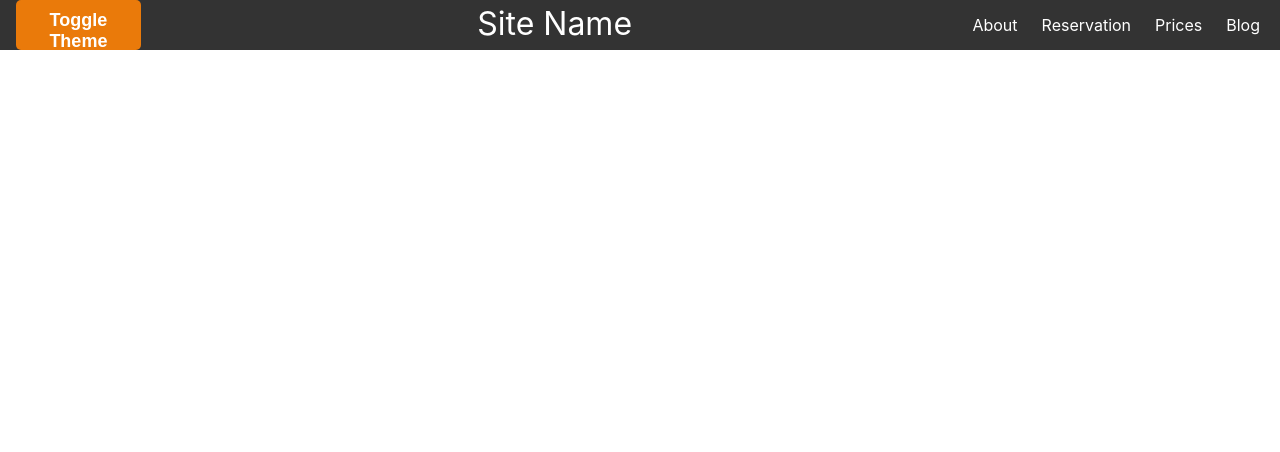
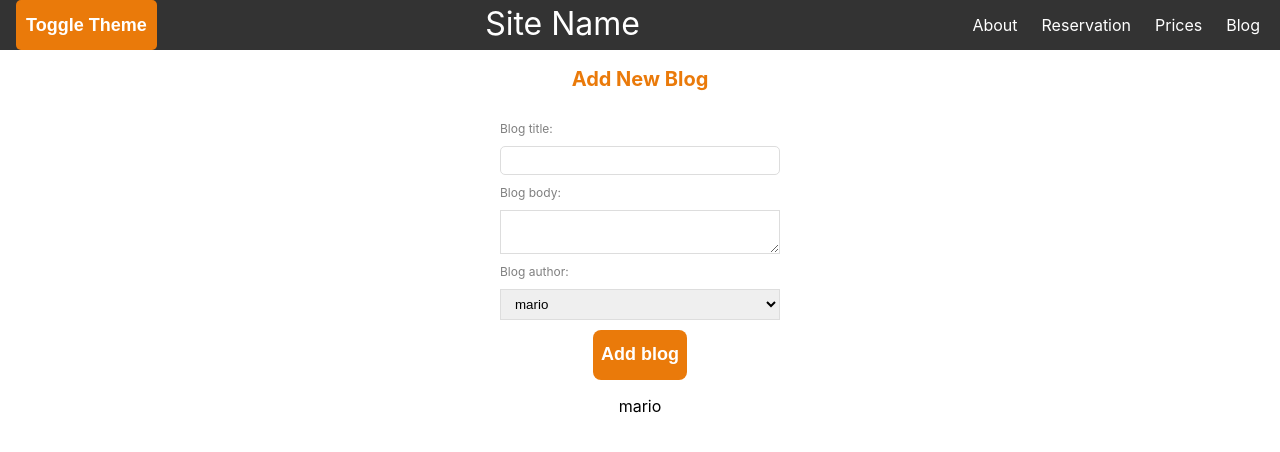
Before and after one commit to cieniu231/barber, a React (Create React App) app: page /newblog in a window 1280 px wide. Shown: the top 452 px of the page. Built offline with nearby package versions, Linux system fonts and the light colour scheme.

Commit message:
completed app

```diff
--- a/data/db.json
+++ b/data/db.json
@@ -1,16 +1,98 @@
 {
   "blogs": [
     {
-      "title": "My first post",
-      "body": "Pierwszy post treningowy",
+      "title": "s",
+      "body": "s",
       "author": "mario",
-      "id": 1
+      "id": 8
     },
     {
-      "title": "My second post",
-      "body": "Drugi post treningowy",
+      "title": "s",
+      "body": "s",
+      "author": "mario",
+      "id": 9
+    },
+    {
+      "title": "s",
+      "body": "ss",
+      "author": "mario",
+      "id": 10
+    },
+    {
+      "title": "s",
+      "body": "ss",
+      "author": "mario",
+      "id": 11
+    },
+    {
+      "title": "s",
+      "body": "ssssssssssssssssssssssssssssssssssssssssssssssssssssss",
       "author": "yoshi",
-      "id": 2
+      "id": 12
+    },
+    {
+      "title": "s",
+      "body": "ssssssssssssssssssssssssssssssssssssssssssssssssssssss",
+      "author": "yoshi",
+      "id": 13
+    },
+    {
+      "title": "s",
+      "body": "ssssssssssssssssssssssssssssssssssssssssssssssssssssss",
+      "author": "yoshi",
+      "id": 14
+    },
+    {
+      "title": "s",
+      "body": "ssssssssssssssssssssssssssssssssssssssssssssssssssssss",
+      "author": "yoshi",
+      "id": 15
+    },
+    {
+      "title": "s",
+      "body": "ssssssssssssssssssssssssssssssssssssssssssssssssssssss",
+      "author": "yoshi",
+      "id": 16
+    },
+    {
+      "title": "r",
+      "body": "r",
+      "author": "mario",
+      "id": 17
+    },
+    {
+      "title": "f",
+      "body": "f",
+      "author": "mario",
+      "id": 21
+    },
+    {
+      "title": "e",
+      "body": "e",
+      "author": "mario",
+      "id": 22
+    },
+    {
+      "title": "e",
+      "body": "e",
+      "author": "mario",
+      "id": 23
+    }
+  ],
+  "prices": [
+    {
+      "id": 1,
+      "name": "Kamil",
+      "combo": 120,
+      "broda": 60,
+      "hair-cut": 60
+    },
+    {
+      "id": 2,
+      "name": "Sebastian",
+      "combo": 100,
+      "broda": 50,
+      "hair-cut": 50
     }
   ]
 }
--- a/src/App.js
+++ b/src/App.js
@@ -8,6 +8,9 @@ import Prices from "./components/prices";
 import Blog from "./components/blog";
 import { Route, Routes } from "react-router-dom";
 import { ThemeProvider } from './components/ThemeContext'
+import BlogDetails from "./components/blogdetails";
+import Create from "./components/newblog";
+import NotFound from "./components/NotFound";
 
 function App() {
 
@@ -21,6 +24,10 @@ function App() {
               <Route path="/reservation" element={<Reservation/>} />
               <Route path="/prices" element={<Prices/>} />
               <Route path="/blog" element={<Blog/>} />
+              <Route path="/newblog" element={<Create/>} />
+              <Route path="/blogs/:id" element={<BlogDetails/>} />
+              <Route path="*" element={<NotFound/>} />
+
             </Routes>
           </div>
       </ThemeProvider>
--- /dev/null
+++ b/src/components/NotFound.js
@@ -0,0 +1,13 @@
+import {Link} from "react-router-dom";
+
+const NotFound = () => {
+    return (
+        <div className="not-found">
+            <h2>Sorry</h2>
+            <p>That page cannot be found</p>
+            <Link to="/">Back to the homepage...</Link>
+        </div>
+    );
+}
+
+export default NotFound;
--- /dev/null
+++ b/src/components/blogdetails.js
@@ -0,0 +1,33 @@
+import {useNavigate, useParams} from "react-router-dom";
+import useFetch from "../useFetch";
+
+const BlogDetails = () => {
+    const { id } = useParams();
+    const { data: blog, error, isLoading } = useFetch('http://localhost:8000/blogs/'+id);
+    const navigate = useNavigate();
+
+    const handleClick = () => {
+        fetch('http://localhost:8000/blogs/' + blog.id, {
+            method: 'DELETE'
+        }).then(() => {
+            navigate("/blog")
+        })
+    }
+
+    return (
+        <div>
+            { isLoading && <div>Loading...</div> }
+            { error && <div> { error } </div> }
+            { blog && (
+                <article>
+                    <h2>{ blog.title }</h2>
+                    <p>Written by { blog.author }</p>
+                    <div>{ blog.body }</div>
+                    <button onClick={handleClick}>delete</button>
+                </article>
+            )}
+        </div>
+    );
+}
+
+export default BlogDetails;
--- a/src/components/bloglist.js
+++ b/src/components/bloglist.js
@@ -1,12 +1,15 @@
-const BlogList = ({ blogs, title, handleDelete }) => {
+import {Link, useParams} from "react-router-dom";
+
+const BlogList = ({ blogs, title }) => {
     return (
         <div className="blog-list">
             <h2> { title } </h2>
             { blogs.map((blog) => (
                 <div className="blog-preview" key={blog.id}>
-                    <h2>{ blog.title }</h2>
-                    <p>Written by { blog.author }</p>
-                    <button onClick={() => handleDelete(blog.id)}>delete blog</button>
+                    <Link to={`/blogs/${blog.id}`}>
+                        <h2>{ blog.title }</h2>
+                        <p>Written by { blog.author }</p>
+                    </Link>
                 </div>
             ))}
         </div>
--- a/src/components/navigation.js
+++ b/src/components/navigation.js
@@ -5,14 +5,14 @@ import {useThemeUpdate} from "./ThemeContext";
 
 export default function Navbar() {
 
-        const toggleTheme = useThemeUpdate()
+    const toggleTheme = useThemeUpdate()
     return(
         <>
             <nav className="nav">
                 <button onClick={toggleTheme}>Toggle Theme</button>
                 <Link to="/" className="site-title">
-                Site Name
-            </Link>
+                    Site Name
+                </Link>
             <ul>
                 <CustomLink to="/about">About</CustomLink>
                 <CustomLink to="/reservation">Reservation</CustomLink>
--- /dev/null
+++ b/src/components/newblog.js
@@ -0,0 +1,63 @@
+import {useState} from "react";
+import {useNavigate} from "react-router-dom";
+
+
+const Create = () => {
+    const [title, setTitle] = useState('');
+    const [body, setBody] = useState('');
+    const [author, setAuthor] = useState('mario');
+    const [isLoading, setIsLoading] = useState(false);
+    const navigate = useNavigate();
+
+    const handleSubmit = (e) => {
+        e.preventDefault();
+        const blog = { title, body, author };
+
+        setIsLoading(true);
+
+        fetch('http://localhost:8000/blogs',{
+            method: 'POST',
+            headers: { "Content-Type": "application/json" },
+            body: JSON.stringify(blog)
+        }).then(() => {
+            setIsLoading(false);
+            navigate("/blog")
+        })
+    }
+
+    return (
+        <div className="create">
+            <h2>Add New Blog</h2>
+            <form onSubmit={handleSubmit}>
+                <label>Blog title:</label>
+                <input
+                    type="text"
+                    required
+                    value={title}
+                    onChange = {(e) => setTitle(e.target.value)}
+                />
+                <label>Blog body:</label>
+                <textarea
+                required
+                value={body}
+                onChange={(e) => setBody(e.target.value)}
+                ></textarea>
+                <label>Blog author:</label>
+                <select
+                    value={author}
+                    onChange={(e) => setAuthor(e.target.value)}
+                >
+                    <option value="mario">mario</option>
+                    <option value="yoshi">yoshi</option>
+                </select>
+                {!isLoading && <button>Add blog</button>}
+                {isLoading && <button disabled>Adding blog</button>}
+                <p>{title}</p>
+                <p>{body}</p>
+                <p>{author}</p>
+            </form>
+        </div>
+    )
+}
+
+export default Create;
--- /dev/null
+++ b/src/components/pricelist.js
@@ -0,0 +1,13 @@
+const PriceList = ({prices, title}) => {
+    return (
+        <div className="blog-list">
+            <h2> {title} </h2>
+                <div>
+                    <h2>{prices.name}</h2>
+                    <h2>{prices.combo}</h2>
+                </div>
+        </div>
+    );
+}
+
+export default PriceList;
--- a/src/components/prices.js
+++ b/src/components/prices.js
@@ -1,5 +1,7 @@
-import React, {useRef, useState} from 'react';
+import React, { useState } from 'react';
 import {useTheme} from "./ThemeContext";
+import  useFetch  from '../useFetch'
+import PriceList from './pricelist'
 
 
 
@@ -14,36 +16,26 @@ export default function Prices() {
         margin: '2rem'
     }
 
-    const [state, setState] = useState({
-        text: "Wpisz rok",
-    });
+    const [currentId, setCurrentId] = useState("1");
+    const {data: prices, isLoading, error} = useFetch("http://localhost:8000/prices/"+currentId);
+    const handleDataChange = (e, _isLoading) => {
+        setCurrentId(e.target.value);
+    }
 
-    const number = useRef("");
 
-    const handleDateChange = (e) => {
-        const value = number.current.value;
-        console.log(value);
-        fetch(`http://numbersapi.com/${value}/year?json`)
-            .then(res => {
-                if(res.ok){
-                    return res
-                }
-                throw Error(res.status)
-            })
-            .then(res => res.json())
-            .then(data => setState(prevState => {
-                return { ...prevState, text: data.text }
-            }))
-            .catch(err => setState(() => {
-                return { text: "Wpisz rok " }
-            }))
 
-    }
 
     return(
         <>
-            <input onChange={handleDateChange} type="text" ref={number}/>
-            <p>Odpowiedź: {state.text} </p>
+            <select onChange={handleDataChange} value={currentId}>
+                <option value="1">Kamil (Master  Barber)</option>
+                <option value="2">Sebastian (Barber)</option>
+            </select>
+
+            {error && <div>{error}</div>}
+            {isLoading && <div>Loading...</div>}
+            {!isLoading && prices && <PriceList prices={prices} title={"All Blogs!"} />}
+
         </>
     )
 
--- a/src/styles.css
+++ b/src/styles.css
@@ -49,7 +49,6 @@ body {
 }
 
 button {
-    width: 10%;
     height: 50px;
     border: none;
     background-color: #ea7a0a;
@@ -116,3 +115,39 @@ input:invalid[focused="true"]{
 input:invalid[focused="true"] ~ span {
     display:block;
 }
+
+/* create new blog form */
+.create {
+    max-width: 400px;
+    margin: 0 auto;
+    text-align: center;
+}
+
+.create label {
+    text-align: left;
+    display: block;
+}
+
+.create h2 {
+    font-size: 20px;
+    color: #ea7a0a;
+    margin-bottom: 30px;
+}
+
+.create input, .create textarea, .create select {
+    width: 100%;
+    padding: 6px 10px;
+    margin: 10px 0;
+    border: 1px solid #ddd;
+    box-sizing: border-box;
+    display: block;
+}
+
+.create button {
+    background: #ea7a0a;
+    color: #fff;
+    border: 0;
+    padding: 8px;
+    border-radius: 8px;
+    cursor: pointer;
+}
--- /dev/null
+++ b/src/useFetch.js
@@ -0,0 +1,41 @@
+import { useState, useEffect } from "react";
+
+const useFetch = (url) => {
+
+    const [data, setData] = useState(null);
+    const [isLoading, setIsLoading] = useState(true);
+    const [error, setError] = useState(null);
+
+    useEffect(() => {
+        const abortCont = new AbortController();
+        setIsLoading(true);
+        setTimeout(() => {
+            fetch(url,{signal: abortCont.signal})
+                .then(res => {
+                    if(!res.ok) {
+                        throw Error('could not fetch the data for that resource');
+                    }
+                    return res.json();
+                })
+                .then((data) => {
+                    setData(data);
+                    setIsLoading(false);
+                    setError(null);
+                })
+                .catch(err => {
+                    if (err.name === 'AbortError') {
+                        console.log('fetch aborted')
+                    } else {
+                        setIsLoading(false);
+                        setError(err.message);
+                    }
+                })
+        },1000);
+
+        return () => abortCont.abort();
+    },[url]);
+
+    return {data, isLoading, error}
+}
+
+export default useFetch;
```
Also changed, not shown: src/components/blog.js (+7 -30 lines).
